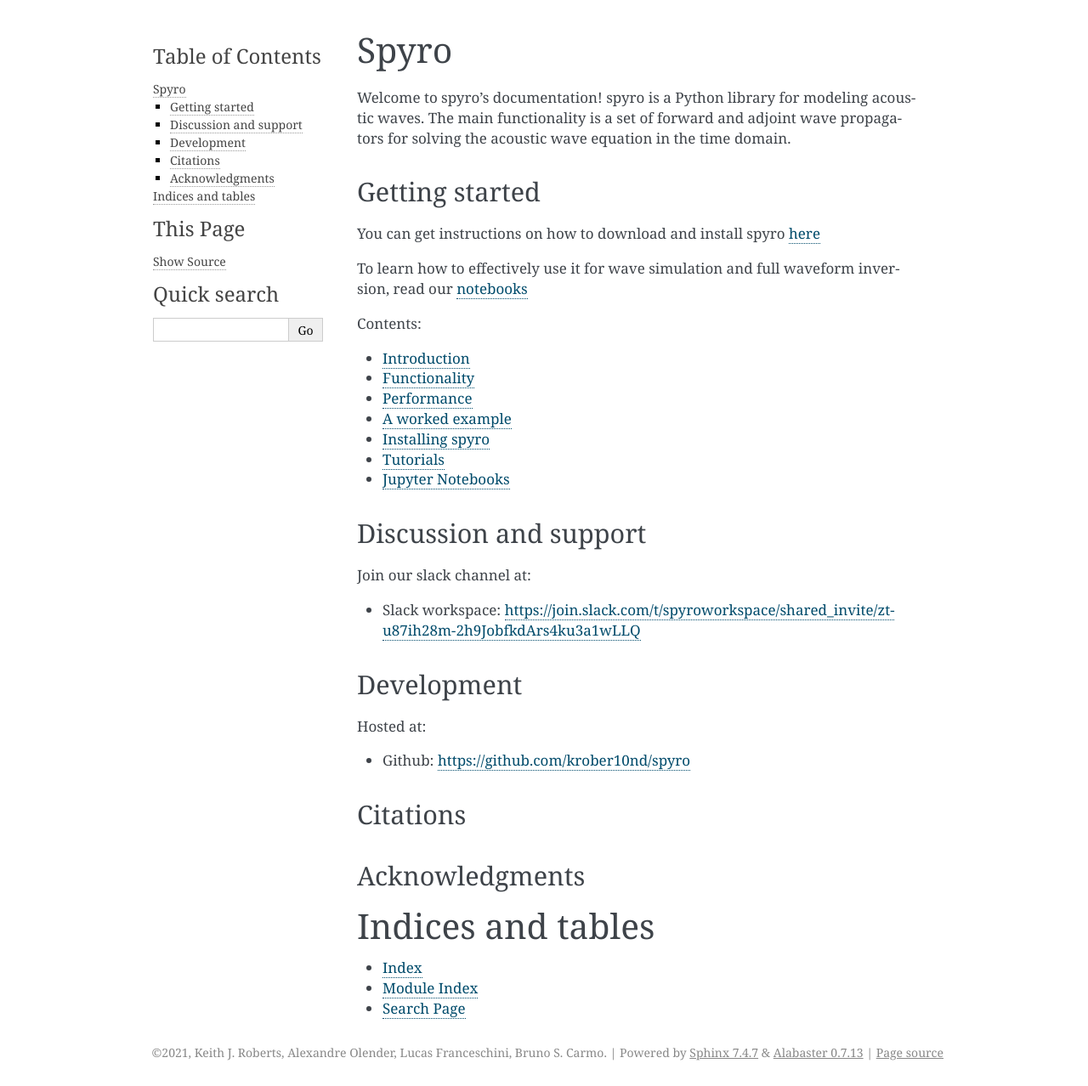
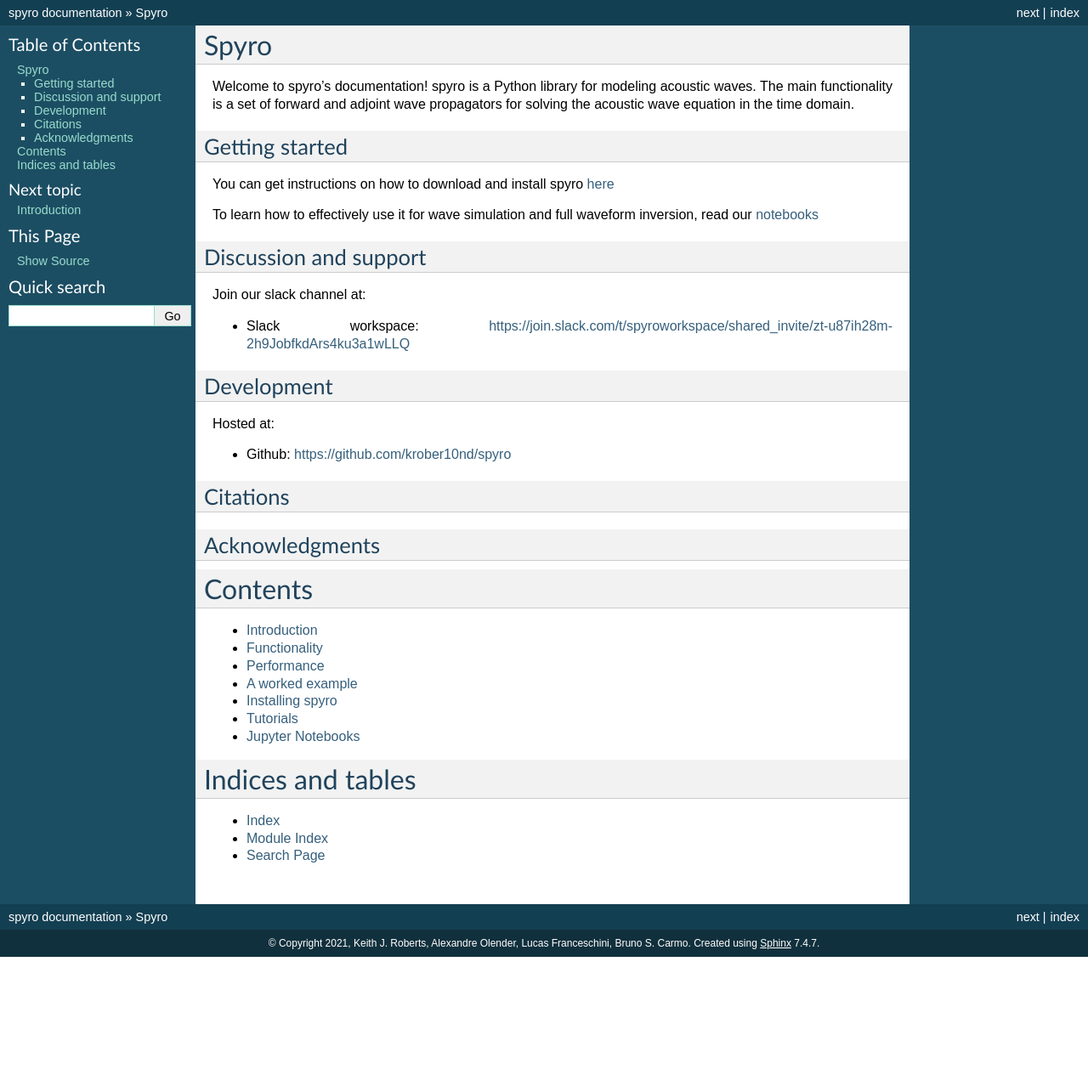
Before and after one commit to NDF-Poli-USP/spyro, a Sphinx documentation site: the page built from docs/index.rst, in a window 1280 px wide. Shown: the whole page at 85% size. Built offline with Sphinx 7.4.7, drawn with Linux system fonts in a browser that asks for light colours; after the commit the page ends 1126 px from its top, so only the background shows below that; some of the changed lines change nothing that is shown.

Commit message:
Minor changes

```diff
--- a/docs/conf.py
+++ b/docs/conf.py
@@ -44,7 +44,7 @@
 # The theme to use for HTML and HTML Help pages.  See the documentation for
 # a list of builtin themes.
 #
-html_theme = 'alabaster'
+html_theme = 'default'
 
 # Add any paths that contain custom static files (such as style sheets) here,
 # relative to this directory. They are copied after the builtin static files,
--- a/docs/index.rst
+++ b/docs/index.rst
@@ -12,19 +12,6 @@
 :doc:`here <installation>`
 
 To learn how to effectively use it for wave simulation and full waveform inversion, read our :doc:`notebooks <notebooks>`
-
-.. toctree::
-   :maxdepth: 2
-   :caption: Contents:
-
-   introduction
-   installation
-   tutorials
-   notebooks
-
-.. Local Variables:
-.. mode: rst
-.. End:
 
 
 Discussion and support
@@ -48,6 +35,20 @@
 Acknowledgments
 ---------------
 
+Contents
+========
+
+.. toctree::
+   :maxdepth: 2
+
+   introduction
+   installation
+   tutorials
+   notebooks
+
+.. Local Variables:
+.. mode: rst
+.. End:
 
 Indices and tables
 ==================
```
